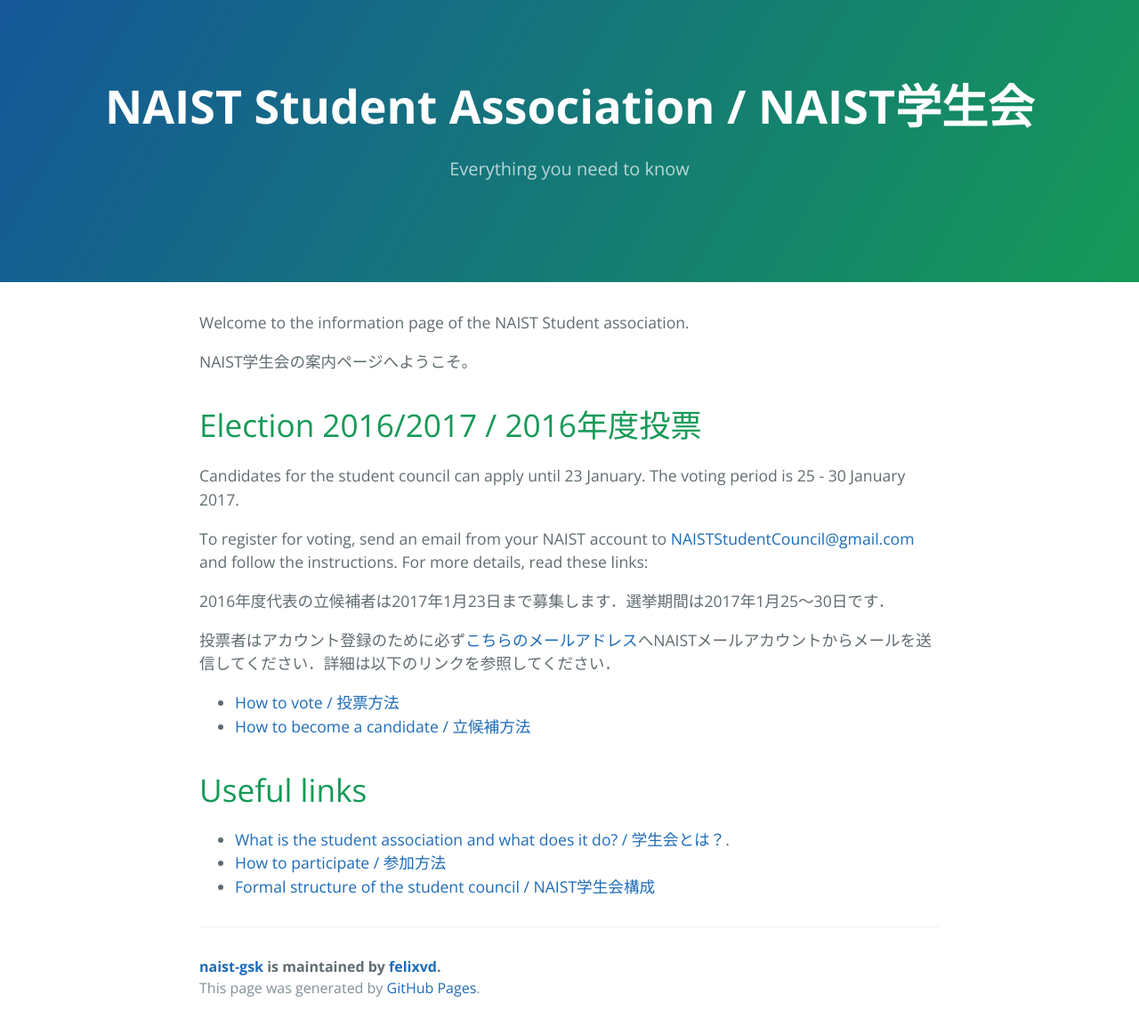
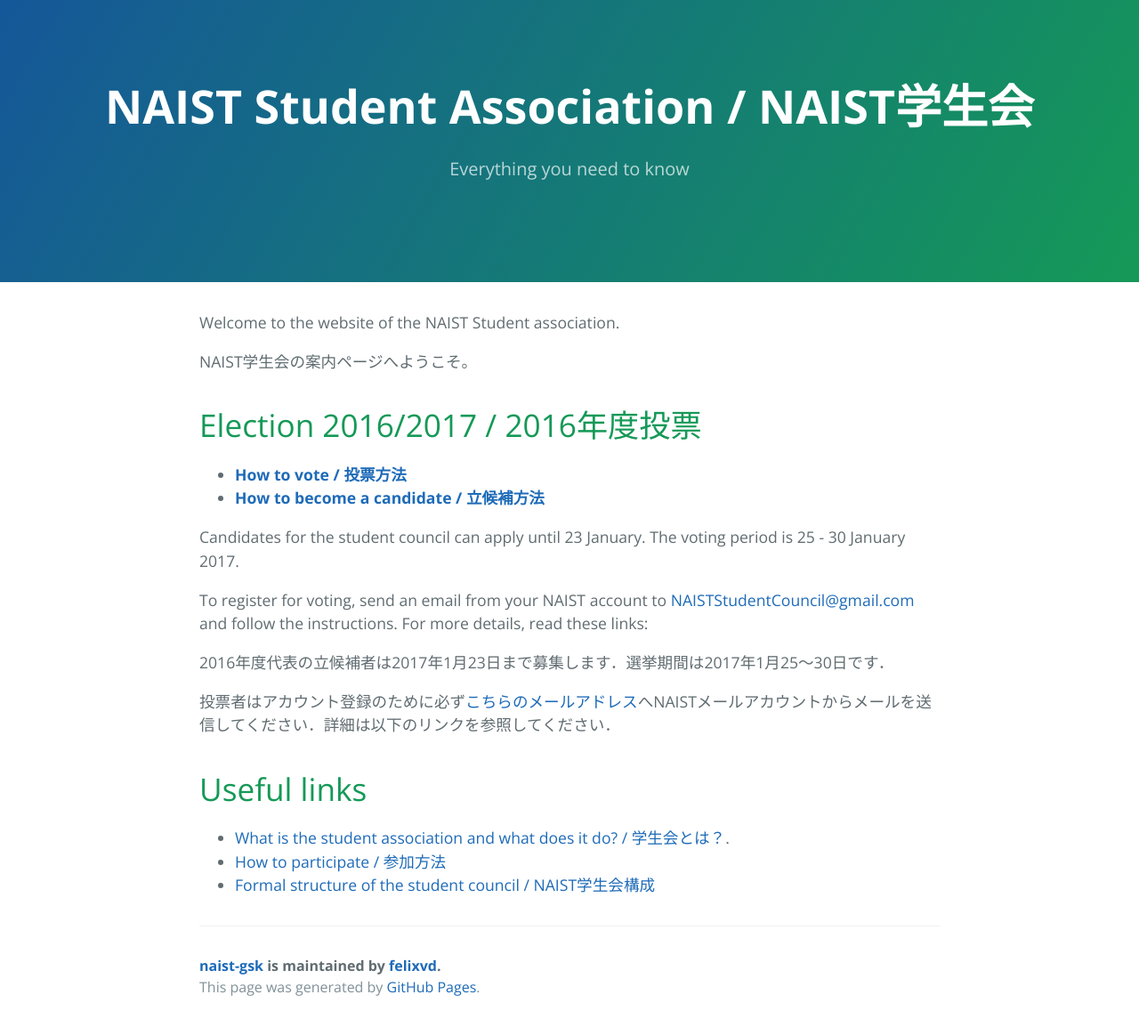
Before and after one commit to felixvd/naist-gsk, a Jekyll site: the page built from index.md, in a window 1280 px wide. Shown: the whole page at 89% size. Built offline with Jekyll 4.4.1, drawn with Linux system fonts in a browser that asks for light colours; part of the change alters nothing that is shown.

Commit message:
Changes to index

```diff
--- a/index.md
+++ b/index.md
@@ -2,11 +2,14 @@
 layout: default
 ---
 
-Welcome to the information page of the NAIST Student association.
+Welcome to the website of the NAIST Student association.
 
 NAIST学生会の案内ページへようこそ。
 
 # [](#timeline)Election 2016/2017 / 2016年度投票
+
+* **[How to vote / 投票方法](voting)**
+* **[How to become a candidate / 立候補方法](becoming-a-candidate)**
 
 Candidates for the student council can apply until 23 January. The voting period is 25 - 30 January 2017.
 
@@ -16,9 +19,6 @@ To register for voting, send an email from your NAIST account to [NAISTStudentCo
 
 投票者はアカウント登録のために必ず[こちらのメールアドレス](mailto:NAISTStudentCouncil@gmail.com)へNAISTメールアカウントからメールを送信してください．詳細は以下のリンクを参照してください．
 
-* [How to vote / 投票方法](voting)
-* [How to become a candidate / 立候補方法](becoming-a-candidate)
-
 # [](#links)Useful links
 
 * [What is the student association and what does it do? / 学生会とは？](introduction).
```
